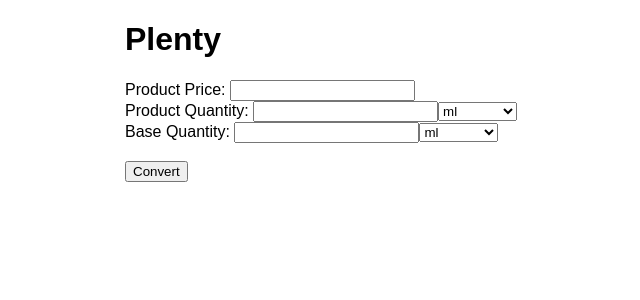
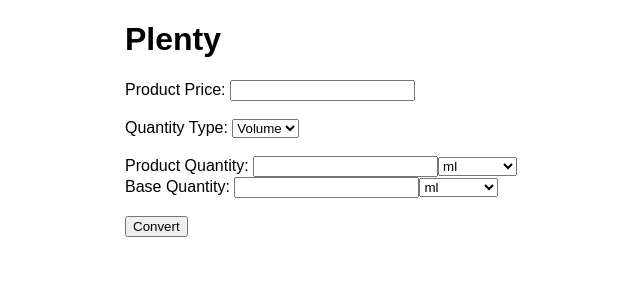
Before and after one commit to pboi20/plenty, a React (Create React App) app: page / in a window 1280 px wide. Shown: the top 300 px of the page, without its empty margins (115-755 px from the left). Built offline with nearby package versions, Linux system fonts and the light colour scheme.

Commit message:
Handle unitType in ConversionForm

```diff
--- a/src/components/ConversionForm.js
+++ b/src/components/ConversionForm.js
@@ -2,23 +2,44 @@ import React, { Component } from 'react';
 import NumberInput from './NumberInput';
 import Select from './Select';
 import ConversionList from './ConversionList';
-import { ML, Volume, VolumeValue, Weight, WeightValue } from '../utils/conversion';
+import { ML, MG, Volume, VolumeValue, Weight, WeightValue } from '../utils/conversion';
 
-const defaultUnit = ML;
-
+const VOLUME = 'Volume';
 const volumeUnits = Object.keys(Volume.units).sort();
 const volumeChoices = volumeUnits.map(item => [item, Volume.units[item].label]);
 
+const WEIGHT = 'Weight';
 const weightUnits = Object.keys(Weight.units).sort();
 const weightChoices = weightUnits.map(item => [item, Weight.units[item].label]);
+
+const typeChoices = [
+  [VOLUME, VOLUME],
+  [WEIGHT, WEIGHT],
+];
+
+const typeUnitChoices = {
+  [VOLUME]: volumeChoices,
+  [WEIGHT]: weightChoices,
+};
+
+const typeValueClasses = {
+  [VOLUME]: VolumeValue,
+  [WEIGHT]: WeightValue,
+};
+
+const defaultUnits = {
+  [VOLUME]: ML,
+  [WEIGHT]: MG,
+};
 
 class ConversionForm extends Component {
   constructor(props) {
     super(props);
 
     this.state = {
-      inputUnit: defaultUnit,
-      outputUnit: defaultUnit,
+      unitType: VOLUME,
+      inputUnit: defaultUnits[VOLUME],
+      outputUnit: defaultUnits[VOLUME],
       inputQuantity: null,
       outputQuantity: null,
       inputPrice: null,
@@ -31,6 +52,7 @@ class ConversionForm extends Component {
     this.handleInputUnit = this.handleInputUnit.bind(this);
     this.handleOutputQuantity = this.handleOutputQuantity.bind(this);
     this.handleOutputUnit = this.handleOutputUnit.bind(this);
+    this.handleInputUnitType = this.handleInputUnitType.bind(this);
   }
 
   handleSubmit(e) {
@@ -68,11 +90,20 @@ class ConversionForm extends Component {
     this.setState({ outputUnit: value });
   }
 
+  handleInputUnitType(value) {
+    this.setState({
+      unitType: value,
+      inputUnit: defaultUnits[value],
+      outputUnit: defaultUnits[value],
+    });
+  }
+
   convertPriceForQuantity() {
     const {
-      inputPrice, inputQuantity, inputUnit, outputQuantity, outputUnit
+      inputPrice, inputQuantity, inputUnit, outputQuantity, outputUnit, unitType
     } = this.state;
-    const inputValue = new VolumeValue(inputUnit, inputQuantity);
+    const inputValueClass = typeValueClasses[unitType];
+    const inputValue = new inputValueClass(inputUnit, inputQuantity);
     const conversionQuantity = inputValue.convertValue(outputUnit);
     const outputPrice = inputPrice / conversionQuantity * outputQuantity;
     this.addConversion({
@@ -105,6 +136,21 @@ class ConversionForm extends Component {
             onChange={this.handleInputPrice}
           />
         </div>
+        <br />
+
+        <div>
+          <label>
+            <span>Quantity Type: </span>
+            <Select
+              name="unitType"
+              value={this.state.unitType}
+              choices={typeChoices}
+              onChange={this.handleInputUnitType}
+            />
+          </label>
+        </div>
+        <br />
+
         <div>
           <NumberInput
             label="Product Quantity"
@@ -115,7 +161,7 @@ class ConversionForm extends Component {
           <Select
             name="inputUnit"
             value={this.state.inputUnit}
-            choices={volumeChoices}
+            choices={typeUnitChoices[this.state.unitType]}
             onChange={this.handleInputUnit}
           />
         </div>
@@ -129,7 +175,7 @@ class ConversionForm extends Component {
           <Select
             name="outputUnit"
             value={this.state.outputUnit}
-            choices={volumeChoices}
+            choices={typeUnitChoices[this.state.unitType]}
             onChange={this.handleOutputUnit}
           />
         </div>
```
